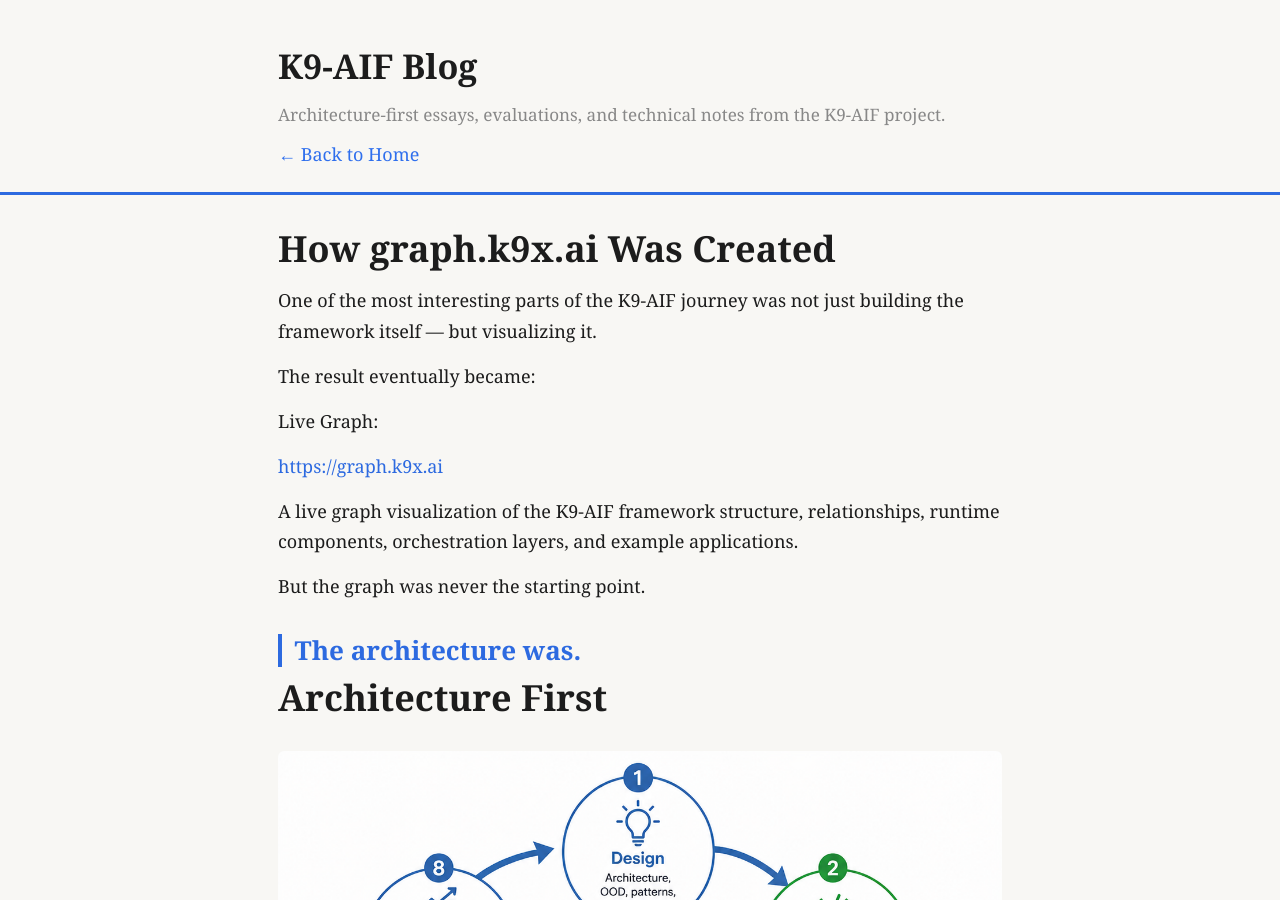
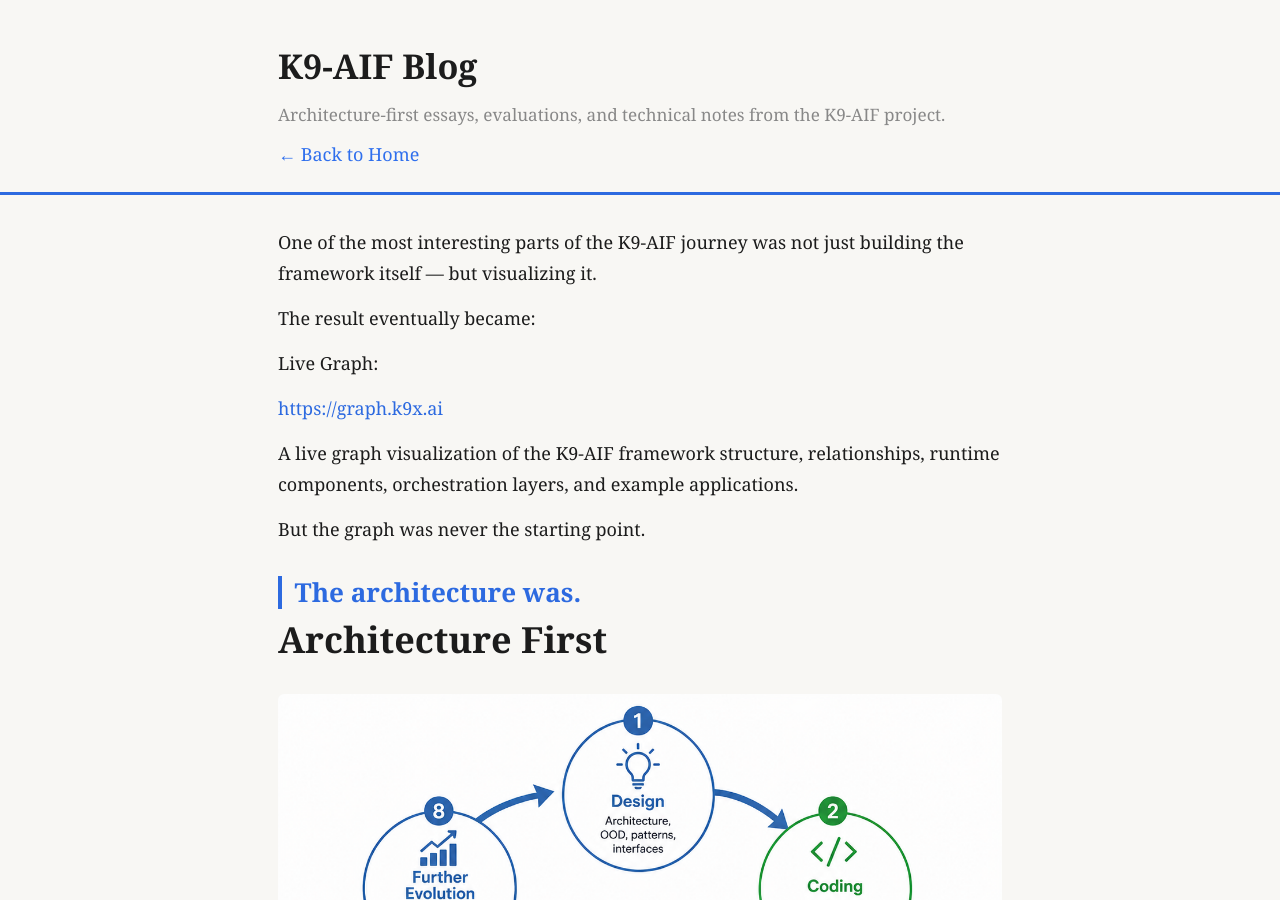
Before and after one commit to k9aif/k9-aif-blogs, a Jekyll site: the page built from _posts/2026-05-08-how-graph-was-created.md, in a window 1280 px wide and 900 px high. Built offline with Jekyll 4.4.1, drawn with Linux system fonts in a browser that asks for light colours; our own code applies the rules of GitHub Pages for plain Markdown files.

Commit message:
blog for how graph -- updted

```diff
--- a/_posts/2026-05-08-how-graph-was-created.md
+++ b/_posts/2026-05-08-how-graph-was-created.md
@@ -11,8 +12,6 @@
   - OOP
   - Enterprise Architecture
 ---
-# How graph.k9x.ai Was Created
-
 One of the most interesting parts of the K9-AIF journey was not just building the framework itself — but visualizing it.
 
 The result eventually became:
@@ -37,9 +36,8 @@
 The graph was therefore not simply a visualization layer.
 
 It became a living architectural representation of the framework itself.
----
 
-# **The Hard Part Was Not Neo4j**
+# The Hard Part Was Not Neo4j
 
 Neo4j itself was not the hardest part.
 
@@ -67,6 +65,7 @@
 * Factory Relationship Views
 
 The design of the graph navigation itself became an architectural exercise.
+
 ---
 
 # **The Bigger Lesson**
@@ -87,6 +86,7 @@
 The graph eventually became more than documentation.
 
 It became a living architectural representation of the framework itself.
+
 ---
 
 # **Closing Thoughts**
```
Also changed, not shown: other parts of _posts/2026-05-08-how-graph-was-created.md (+1 -0 lines).
